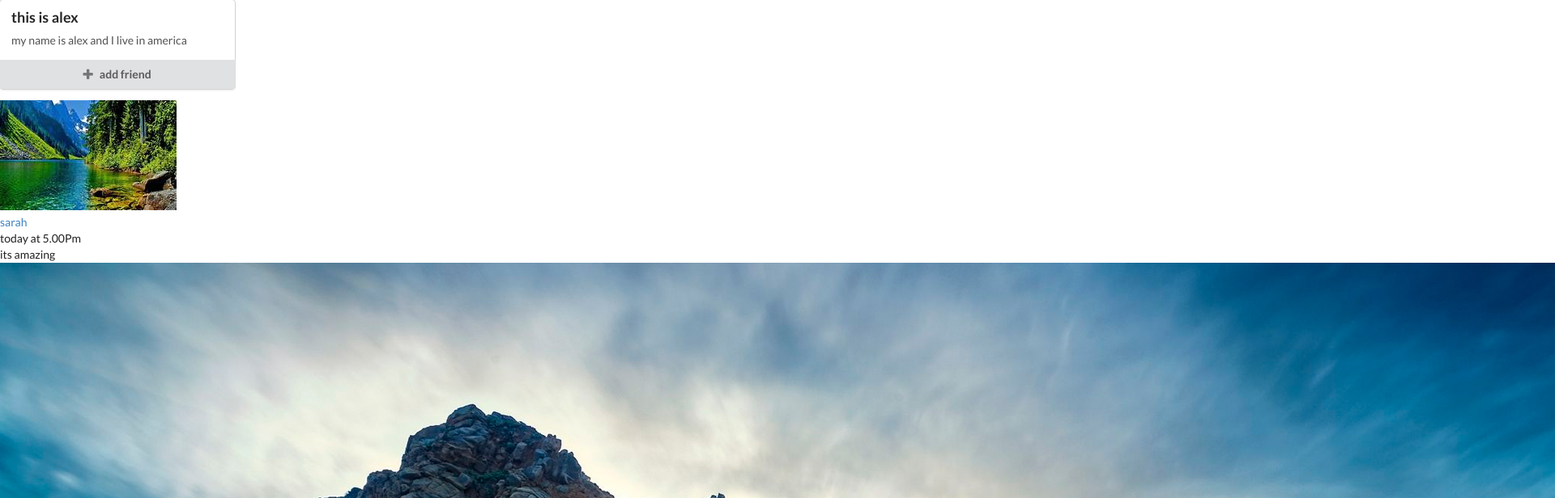
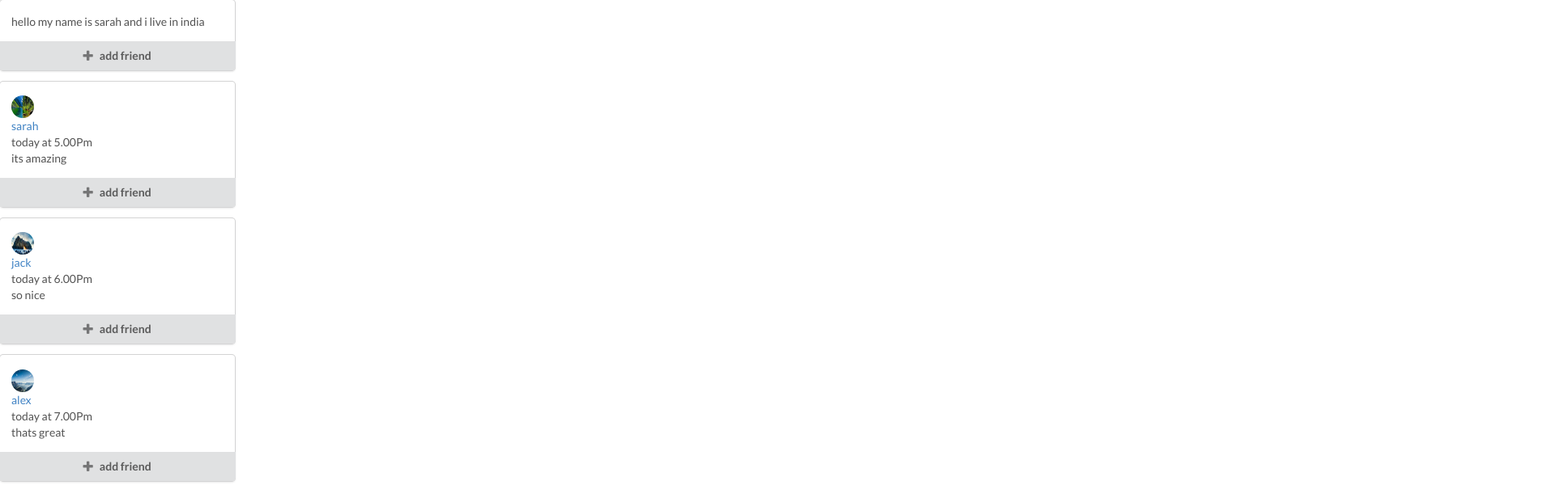
Before and after one commit to Arnob-sen/learn_react, a React (Create React App) app: page / in a window 1280 px wide. Shown: the top 616 px of the page at 81% size, 1920 px wide, since content can reach past the window. Built offline with nearby package versions, Linux system fonts and the light colour scheme.

Commit message:
create_reuseable_component

```diff
--- a/src/UserCard.js
+++ b/src/UserCard.js
@@ -1,12 +1,14 @@
 import React from "react";
-const UserCard=()=>
+import SingleComment from "./SingleComment";
+const UserCard=(props)=>
 {
     return(
         <div className='ui card'>
             <div className='content'>
-                <div className='header'>this is alex</div>
+                <div className='header'>{props.name}</div>
                 <div className='description'>
-                   my name is alex and I live in america
+                    {props.children}
+
                 </div>
 
             </div>
--- a/src/index.js
+++ b/src/index.js
@@ -19,20 +19,31 @@ const App=function()//function base component..we can also use ()=> instate of f
 
   return(
     <div className='ui comment'>
-      <UserCard />
+      <UserCard>
+        <div>
+          hello my name is sarah and i live in india
+        </div>
+      </UserCard>
+      <UserCard>
+
+
     <SingleComment
     name='sarah'
      date='today at 5.00Pm'
      text='its amazing'
      picture={pic1}
      />
+     </UserCard>
+     <UserCard>
     <SingleComment
      name='jack'
       date='today at 6.00Pm'
        text='so nice'
        picture={pic2}/>
+       </UserCard>
+       <UserCard>
     <SingleComment name='alex' date='today at 7.00Pm' text='thats great' picture={pic3}/>   {/* decleare how to component */}
-
+    </UserCard>
 
 
      </div>
```
Also changed, not shown: src/SingleComment.js (+8 -8 lines).
